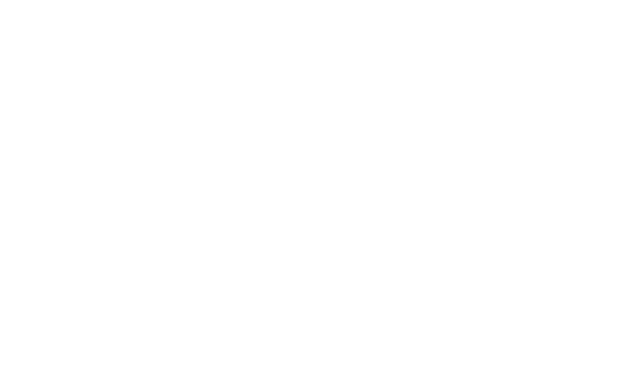
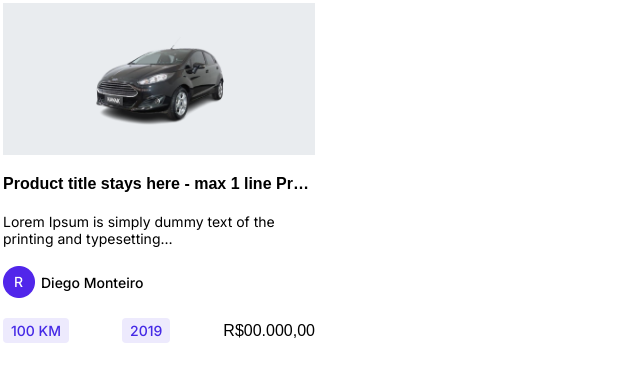
Before and after one commit to groupZeroSeven/front, a Next.js app: page / in a window 1280 px wide. Shown: the top 382 px of the page, without its empty margins (0-640 px from the left). Built offline with nearby package versions, Linux system fonts and the light colour scheme.

Commit message:
Feat Product Styled

```diff
--- a/pages/index.tsx
+++ b/pages/index.tsx
@@ -1,3 +1,19 @@
+import { ProductCard } from '@/src/components/ProductCard';
+
 export default function Home() {
-  return <></>;
+  return (
+    <ProductCard
+      img="/image/car.png"
+      title="Product title stays here - max 1 line Product title stays here - max 1 line"
+      desc="Lorem Ipsum is simply dummy text of the printing and typesetting
+    industry. Lorem Lorem Ipsum is simply dummy text of the printing and typesetting
+    industry. Lorem Lorem Ipsum is simply dummy text of the printing and typesetting
+    industry. Lorem"
+      imageProfile="/image/profile.png"
+      nameProfile="Diego Monteiro"
+      km="100 KM"
+      age="2019"
+      price="R$00.000,00"
+    />
+  );
 }
--- /dev/null
+++ b/src/components/ProductCard.tsx
@@ -0,0 +1,41 @@
+import Image from 'next/image';
+import {
+  Body_2_400,
+  Details,
+  Heading_7_500,
+  Heading_7_600,
+  ProductCardStyled,
+} from '../styles/global';
+import { ProfileAdvertiser } from './profile';
+
+export const ProductCard = ({
+  img,
+  title,
+  desc,
+  imageProfile,
+  nameProfile,
+  km,
+  age,
+  price,
+}: any) => {
+  return (
+    <>
+      <ProductCardStyled>
+        <div>
+          <Image src={img} alt="" width="250" height="140" />
+        </div>
+        <Heading_7_600>{title}</Heading_7_600>
+        <Body_2_400>{desc}</Body_2_400>
+        <ProfileAdvertiser
+          imgProfile={imageProfile}
+          nameProfile={nameProfile}
+        />
+        <span>
+          <Details href="">{km}</Details>
+          <Details href="">{age}</Details>
+          <Heading_7_500>{price}</Heading_7_500>
+        </span>
+      </ProductCardStyled>
+    </>
+  );
+};
--- /dev/null
+++ b/src/components/profile.tsx
@@ -0,0 +1,11 @@
+import Image from 'next/image';
+import { AdvertiserStyled, Body_2_500 } from '../styles/global';
+
+export const ProfileAdvertiser = ({ imgProfile, nameProfile }: any) => {
+  return (
+    <AdvertiserStyled>
+      <Image src={imgProfile} alt={nameProfile} width="32" height="32" />
+      <Body_2_500>{nameProfile}</Body_2_500>
+    </AdvertiserStyled>
+  );
+};
--- a/src/styles/global.ts
+++ b/src/styles/global.ts
@@ -1,3 +1,4 @@
+import Link from 'next/link';
 import styled, { createGlobalStyle } from 'styled-components';
 
 const StyledGlobal = createGlobalStyle`
@@ -46,6 +47,8 @@
     }
 
     :root {
+        font-size: 62.5%;
+
         --color-brand-1: #4529E6;
         --color-brand-2: #5126EA;
         --color-brand-3: #B0A6F0;
@@ -92,10 +95,10 @@
 
 
     body {
-        min-width: 425px;
+        min-width: 42.5rem;
     }
     .container {
-        max-width: 1100px;
+        max-width: 110rem;
         margin: 0 auto;
     }
 `;
@@ -103,125 +106,125 @@
 export const Heading_1_700 = styled.h1`
   font-family: var(--font-lexend);
   font-weight: 700;
-  font-size: 44px;
+  font-size: 4.4rem;
 `;
 
 export const Heading_2_600 = styled.h2`
   font-family: var(--font-lexend);
   font-weight: 600;
-  font-size: 36px;
+  font-size: 3.6rem;
 `;
 
 export const Heading_3_600 = styled.h3`
   font-family: var(--font-lexend);
   font-weight: 600;
-  font-size: 32px;
+  font-size: 3.2rem;
 `;
 
 export const Heading_3_500 = styled.h3`
   font-family: var(--font-lexend);
   font-weight: 500;
-  font-size: 32px;
+  font-size: 3.2rem;
 `;
 
 export const Heading_4_600 = styled.h4`
   font-family: var(--font-lexend);
   font-weight: 600;
-  font-size: 28px;
+  font-size: 2.8rem;
 `;
 
 export const Heading_4_500 = styled.h4`
   font-family: var(--font-lexend);
   font-weight: 500;
-  font-size: 28px;
+  font-size: 2.8rem;
 `;
 
 export const Heading_5_600 = styled.h5`
   font-family: var(--font-lexend);
   font-weight: 600;
-  font-size: 24px;
+  font-size: 2.4rem;
 `;
 
 export const Heading_5_500 = styled.h5`
   font-family: var(--font-lexend);
   font-weight: 500;
-  font-size: 24px;
+  font-size: 2.4rem;
 `;
 
 export const Heading_6_600 = styled.h6`
   font-family: var(--font-lexend);
   font-weight: 600;
-  font-size: 20px;
+  font-size: 2rem;
 `;
 
 export const Heading_6_500 = styled.h6`
   font-family: var(--font-lexend);
   font-weight: 500;
-  font-size: 20px;
+  font-size: 2rem;
 `;
 
 export const Heading_7_600 = styled.h6`
   font-family: var(--font-lexend);
   font-weight: 600;
-  font-size: 16px;
+  font-size: 1.6rem;
 `;
 
 export const Heading_7_500 = styled.h6`
   font-family: var(--font-lexend);
   font-weight: 500;
-  font-size: 16px;
+  font-size: 1.6rem;
 `;
 
 export const Body_1_400 = styled.p`
   font-family: var(--font-inter);
   font-weight: 400;
-  font-size: 16px;
+  font-size: 1.6rem;
 `;
 
 export const Body_1_600 = styled.p`
   font-family: var(--font-inter);
   font-weight: 600;
-  font-size: 16px;
+  font-size: 1.6rem;
 `;
 
 export const Body_2_400 = styled.p`
   font-family: var(--font-inter);
   font-weight: 400;
-  font-size: 14px;
+  font-size: 1.4rem;
 `;
 
 export const Body_2_500 = styled.p`
   font-family: var(--font-inter);
-  font-weight: 400;
-  font-size: 14px;
+  font-weight: 500;
+  font-size: 1.4rem;
 `;
 
 export const Button_big_text = styled.button`
   font-family: var(--font-inter);
   font-weight: 600;
-  font-size: 16px;
+  font-size: 1.6rem;
   width: 100%;
-  height: 48px;
+  height: 4.8rem;
   display: flex;
   align-items: center;
   justify-content: center;
-  border-radius: 4px;
+  border-radius: 0.4rem;
   cursor: pointer;
   border-style: solid;
-  border-width: 1.5px;
+  border-width: 0.15rem;
   ::before {
     content: '';
     position: absolute;
     background: var(--color-whiteFixed);
-    width: 8px;
+    width: 0.8rem;
     top: 0;
     bottom: 0;
-    left: -32px;
+    left: -3.2rem;
     transform: rotate(-16deg);
-    filter: blur(6px);
+    filter: blur(0.6rem);
   }
   :hover::before {
-    left: calc(100% + 32px);
+    left: calc(100% + 3.2rem);
     transition: 0.75s;
   }
   :hover {
@@ -232,28 +235,28 @@
 export const Button_medium_text = styled.p`
   font-family: var(--font-inter);
   font-weight: 600;
-  font-size: 14px;
+  font-size: 1.4rem;
 
   width: 100%;
-  height: 38px;
+  height: 3.8rem;
   display: flex;
   align-items: center;
   justify-content: center;
-  border-radius: 4px;
+  border-radius: 0.4rem;
   cursor: pointer;
   ::before {
     content: '';
     position: absolute;
     background: var(--color-whiteFixed);
-    width: 8px;
+    width: 0.8rem;
     top: 0;
     bottom: 0;
-    left: -32px;
+    left: -3.2rem;
     transform: rotate(-16deg);
-    filter: blur(6px);
+    filter: blur(0.6rem);
   }
   :hover::before {
-    left: calc(100% + 32px);
+    left: calc(100% + 3.2rem);
     transition: 0.75s;
   }
   :hover {
@@ -261,16 +264,69 @@
   }
 `;
 
+export const Details = styled(Link)`
+  background: var(--color-brand-4);
+  border-radius: 0.4rem;
+  color: var(--color-brand-1);
+  padding: 0.4rem 0.8rem;
+  font-family: var(--font-inter);
+  font-weight: 500;
+  font-size: 1.4rem;
+  text-decoration: none;
+`;
+
 export const Input_place_holder = styled.p`
   font-family: var(--font-inter);
   font-weight: 400;
-  font-size: 16px;
+  font-size: 1.6rem;
 `;
 
 export const Input_label = styled.p`
   font-family: var(--font-inter);
   font-weight: 500;
-  font-size: 14px;
+  font-size: 1.4rem;
+`;
+
+export const ProductCardStyled = styled.li`
+  display: flex;
+  flex-direction: column;
+  justify-content: space-between;
+  gap: 1.6rem;
+  max-width: 31.2rem;
+  height: 34rem;
+  padding: 3px;
+  > div {
+    display: flex;
+    align-items: center;
+    justify-content: center;
+    width: 100%;
+    height: 15.2rem;
+    background-color: var(--color-grey-7);
+  }
+  > h6 {
+    white-space: nowrap;
+    overflow: hidden;
+    text-overflow: ellipsis;
+  }
+  > p {
+    display: -webkit-box;
+    -webkit-line-clamp: 2;
+    -webkit-box-orient: vertical;
+    overflow: hidden;
+    white-space: pre-line;
+    text-overflow: ellipsis;
+  }
+  > span {
+    display: flex;
+    justify-content: space-between;
+    align-items: center;
+  }
+`;
+
+export const AdvertiserStyled = styled.aside`
+  display: flex;
+  align-items: center;
+  gap: 6px;
 `;
 
 export default StyledGlobal;
```
Also changed, not shown: public/image/car.png (added), public/image/profile.png (added).
